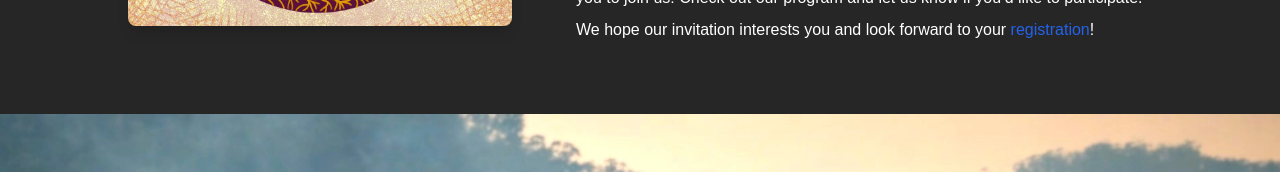
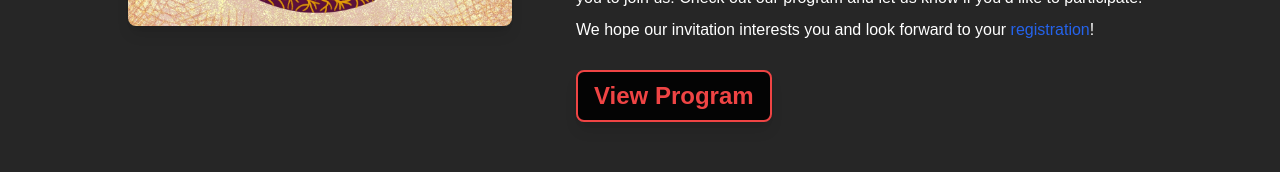
Before and after one commit to emilkrebs/bipoc-website, a Next.js app: page / in a window 1280 px wide. Shown: the part 1342-1514 px from the top of the page. Built offline with nearby package versions, Linux system fonts and the light colour scheme.

Commit message:
added a link to the programm

```diff
--- a/src/app/page.tsx
+++ b/src/app/page.tsx
@@ -4,7 +4,7 @@ import LinkButton from "./components/link-button";
 import InstagramPosts from "./components/instagram-posts";
 import RenderMarkdown from "./components/markdown";
 import Collectives from "./components/collectives";
-import Head from "next/head";
+import { Metadata } from "next";
 
 const aboutMarkdown = `
 We warmly invite you to join us at the climate justice summit on September 9th to 13th. We are a collective of BIPoC individuals from all over Germany, eager to connect with different groups and initiatives to build alliances and strengthen our community. Our members are active in various collectives, including mainstream climate justice movements and BIPoC-only groups. In 2020, we organized an online conference due to the pandemic, but now we’re excited to gather in person!
@@ -61,9 +61,8 @@ export default function Home() {
 function LandingSection() {
 	return (
 		<>
-			<Head>
-				<link rel="preload" href="/background.webp" as="image" type="image/webp" fetchPriority="high"  />
-			</Head>
+			<link rel="preload" href="/background.webp" as="image" type="image/webp" fetchPriority="high"  />
+
 			<section className="flex flex-col items-center justify-center bg-[url(/background.webp)] bg-fixed min-h-screen size-full">
 
 				<div className="flex flex-col items-center justify-center h-screen gap-4 mb-16 md:gap-8 w-fit">
@@ -94,11 +93,12 @@ function AboutSection() {
 		<section id="about" className="flex flex-col items-center justify-center w-full p-8 text-white shadow-lg md:px-32">
 			<div className="flex flex-col-reverse items-start justify-between w-full gap-16 py-8 xl:flex-row">
 				<Image className="rounded-lg shadow-lg w-max xl:size-96" src="/logo.webp" alt="BIPoC Climate Justice Summit" width={100} height={100} />
-				<div className="flex flex-col items-start justify-start">
+				<div className="flex flex-col items-start justify-start h-full">
 					<h2 className="w-full text-4xl font-bold">Dear BIPoCs of Europe,</h2>
 					<div className="mt-6 text-wrap w-fit">
 						<RenderMarkdown content={aboutMarkdown} />
 					</div>
+					<LinkButton className="mt-5" href="https://cryptpad.fr/pad/#/2/pad/edit/ToSKZSbnvFEpt+AfYvNt9bpP/">View Program</LinkButton>
 				</div>
 			</div>
 		</section>
```
